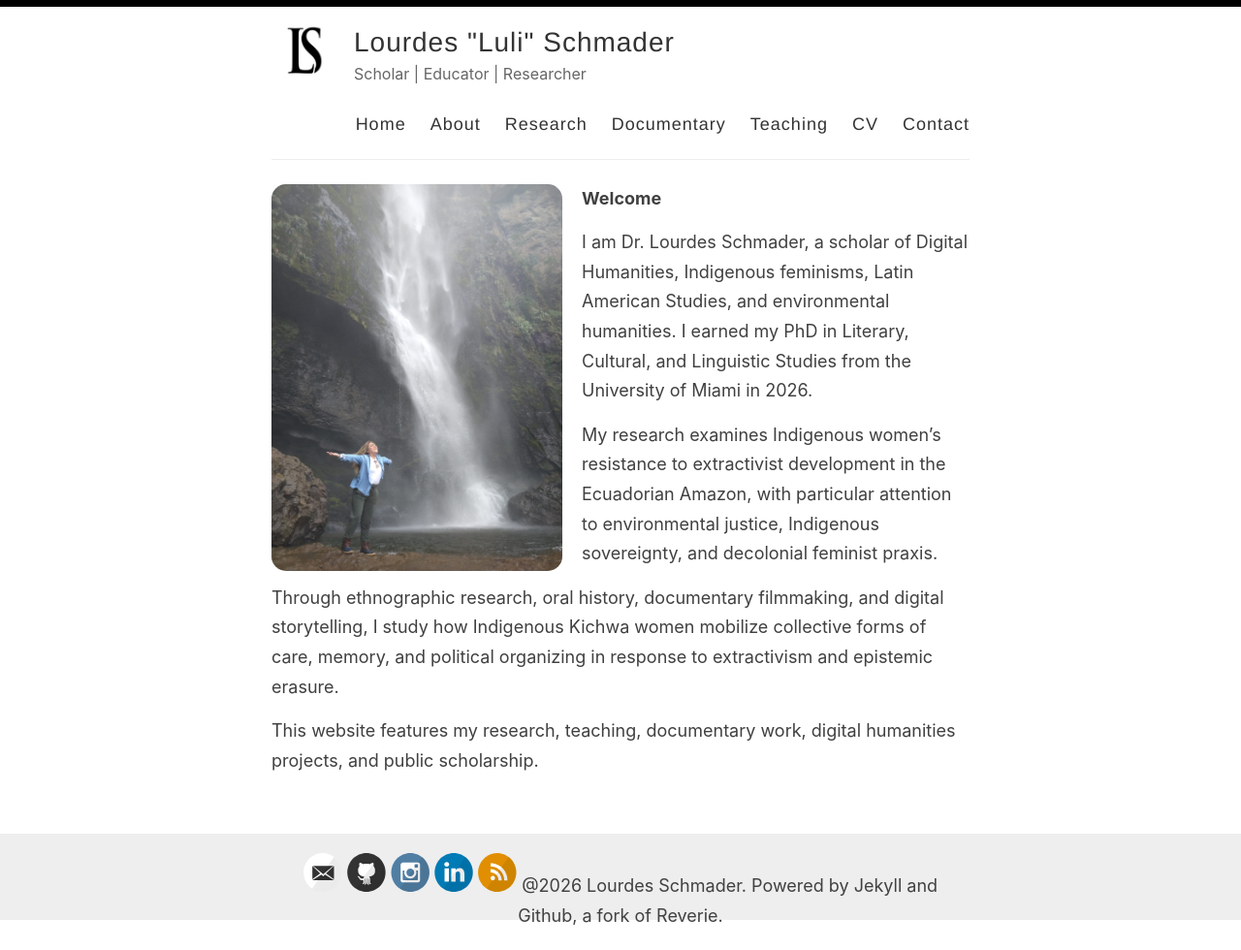
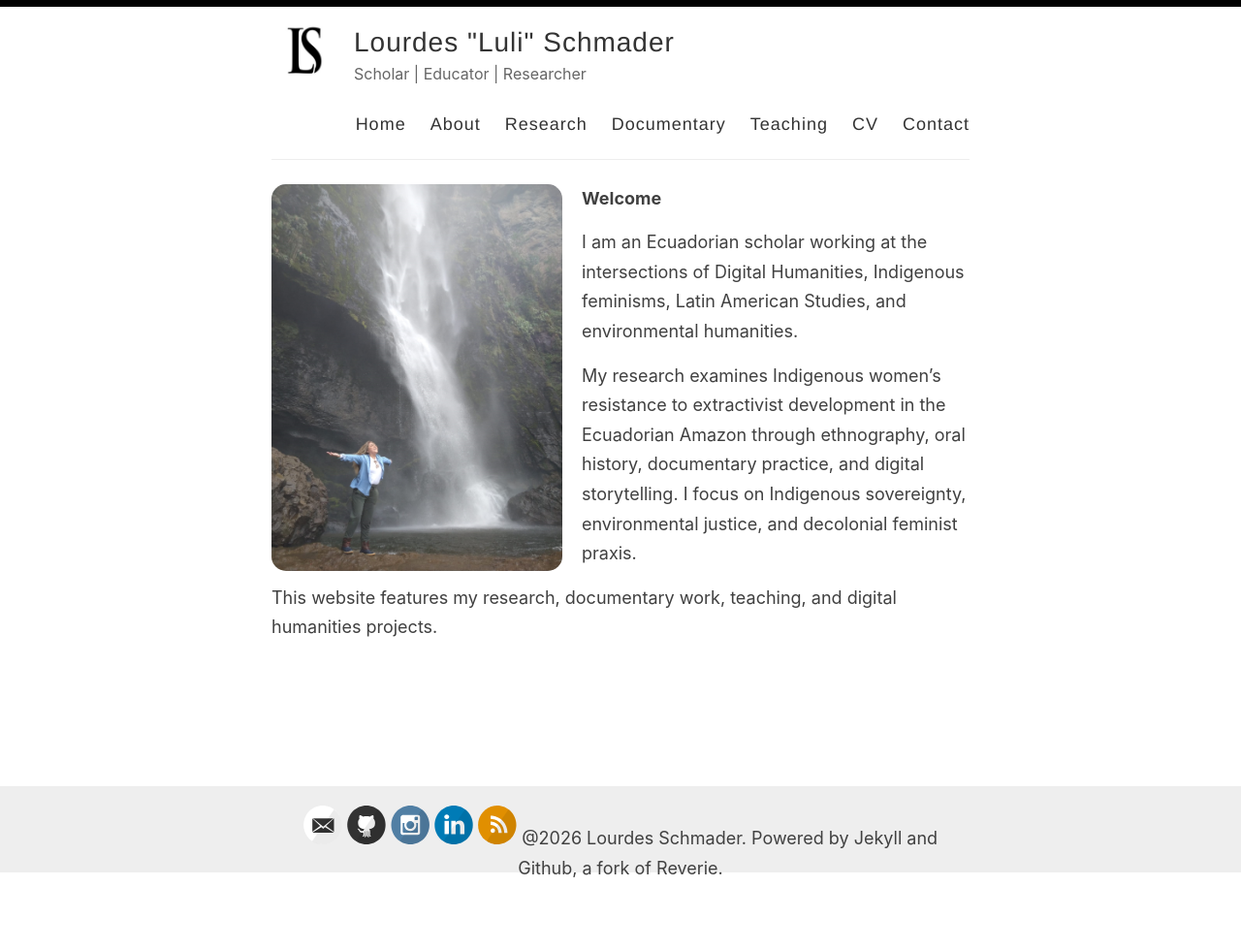
Before and after one commit to lulischmader/lulischmader.github.io, a Jekyll site: the page built from index.md, in a window 1280 px wide. Shown: the whole page at 97% size. Built offline with Jekyll 4.4.1, drawn with Linux system fonts in a browser that asks for light colours; after the commit the page ends 931 px from its top, so only the background shows below that.

Commit message:
Update index.md

```diff
--- a/index.md
+++ b/index.md
@@ -10,10 +10,8 @@ layout: default
 
 **Welcome**
 
-I am Dr. Lourdes Schmader, a scholar of Digital Humanities, Indigenous feminisms, Latin American Studies, and environmental humanities. I earned my PhD in Literary, Cultural, and Linguistic Studies from the University of Miami in 2026.
+I am an Ecuadorian scholar working at the intersections of Digital Humanities, Indigenous feminisms, Latin American Studies, and environmental humanities.
 
-My research examines Indigenous women’s resistance to extractivist development in the Ecuadorian Amazon, with particular attention to environmental justice, Indigenous sovereignty, and decolonial feminist praxis.
+My research examines Indigenous women’s resistance to extractivist development in the Ecuadorian Amazon through ethnography, oral history, documentary practice, and digital storytelling. I focus on Indigenous sovereignty, environmental justice, and decolonial feminist praxis.
 
-Through ethnographic research, oral history, documentary filmmaking, and digital storytelling, I study how Indigenous Kichwa women mobilize collective forms of care, memory, and political organizing in response to extractivism and epistemic erasure.
-
-This website features my research, teaching, documentary work, digital humanities projects, and public scholarship.
+This website features my research, documentary work, teaching, and digital humanities projects.
```
